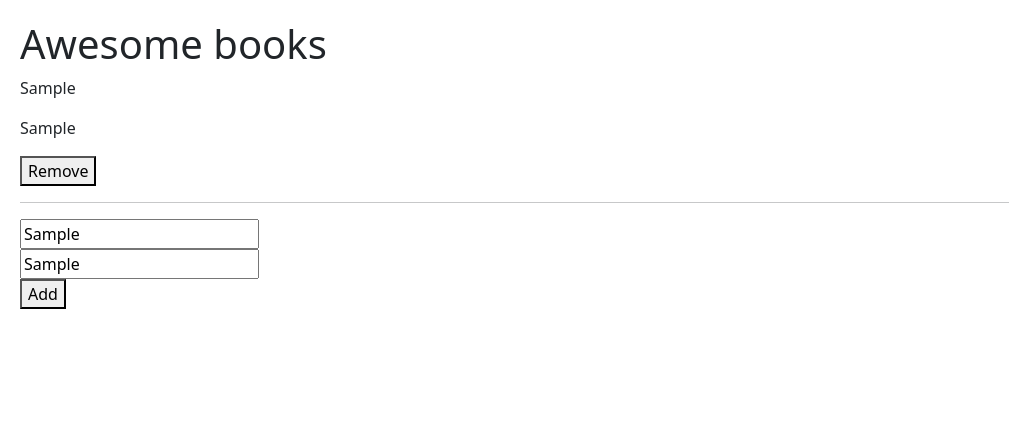
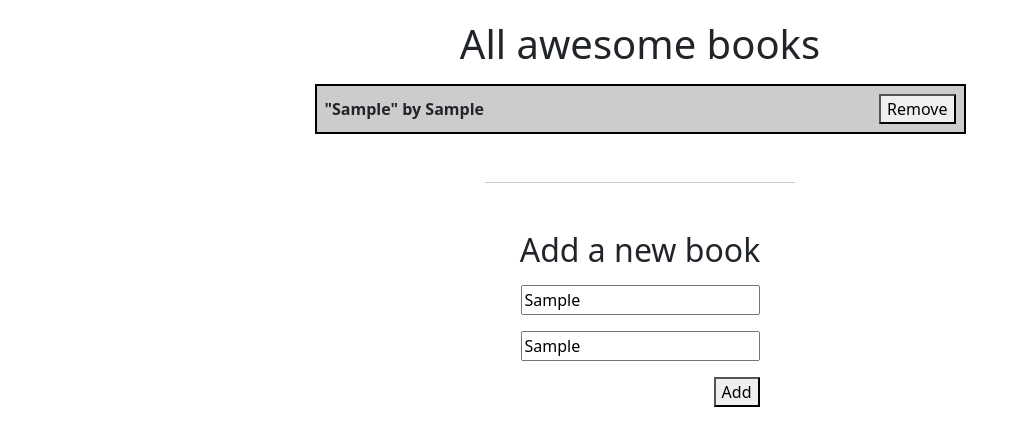
Before and after one commit to nachosala89/awesome-books, a website: page index.html in a window 1280 px wide. Both pictures are taken after typing "Sample", "Sample" into the empty fields and a click on the button "Add". Shown: the whole page, without its empty margins (0-1009 px from the left). Drawn offline with nearby package versions, Linux system fonts and the light colour scheme.

Commit message:
Add styles

```diff
--- a/css/style.css
+++ b/css/style.css
@@ -1,3 +1,11 @@
 body {
   margin: 20px;
 }
+
+#books-list {
+  border: 2px solid black;
+}
+
+article:nth-child(odd) {
+  background-color: #ccc;
+}
--- a/index.html
+++ b/index.html
@@ -9,15 +9,21 @@
   <title>Document</title>
 </head>
 <body>
-  <h1>Awesome books</h1>
-  <div id="books-list"></div>
-  <form>
-    <input type="text" name="title" id="title" placeholder="Title">
-    <br>
-    <input type="text" name="author" id="author" placeholder="Author">
-    <br>
-    <button type="button" id="add-btn">Add</button>
-  </form>
+  <section id="headline" class="container d-flex flex-column align-items-center">
+    <h1>All awesome books</h1>
+    <div id="books-list" class="container col-lg-7 mt-2 p-0 d-none"></div>
+  </section>
+  <hr class='mx-auto my-5 col-3'>
+  <section id="add-book" class="container d-flex flex-column align-items-center">
+    <h2>Add a new book</h2>
+    <form>
+      <input class="my-2" type="text" name="title" id="title" placeholder="Title">
+      <br>
+      <input class="my-2" type="text" name="author" id="author" placeholder="Author">
+      <br>
+      <button class="my-2 float-end" type="button" id="add-btn">Add</button>
+    </form>
+  </section>
   <script src="./js/dom.js"></script>
 </body>
 </html>
--- a/js/dom.js
+++ b/js/dom.js
@@ -18,7 +18,6 @@ class Books {
   }
 
   removeBook(book) {
-    // this.list.splice(this.list.indexOf(book), 1);
     const oldList = this.list;
     const index = this.list.indexOf(book);
     this.list = [...oldList.slice(0, index), ...oldList.slice(index + 1)];
@@ -33,23 +32,25 @@ const books = new Books();
 
 function displayArticle(book) {
   const article = document.createElement('article');
-  const title = document.createElement('p');
-  title.textContent = book.title;
-  article.appendChild(title);
-  const author = document.createElement('p');
-  author.textContent = book.author;
-  article.appendChild(author);
+  article.classList.add('d-flex', 'justify-content-between', 'align-items-center', 'p-2');
+  const text = document.createElement('span');
+  text.textContent = `"${book.title}" by ${book.author}`;
+  text.classList.add('fw-bold');
+  article.appendChild(text);
   const remButton = document.createElement('button');
+  const divBtn = document.createElement('div');
   remButton.classList.add('remove-btn');
   remButton.textContent = 'Remove';
   remButton.addEventListener('click', () => {
     article.remove();
     books.removeBook(book);
     localStorage.setItem('books', JSON.stringify(books.list));
+    if (books.list.length === 0) {
+      container.classList.add('d-none');
+    }
   });
-  article.appendChild(remButton);
-  const hr = document.createElement('hr');
-  article.appendChild(hr);
+  divBtn.appendChild(remButton);
+  article.appendChild(divBtn);
   container.appendChild(article);
 }
 
@@ -61,6 +62,9 @@ function displayBooksList(books) {
 
 function createArticle(books, title, author) {
   if (title !== '' && author !== '') {
+    if (books.list.length === 0) {
+      container.classList.remove('d-none');
+    }
     const book = new Book(title, author);
     books.addBook(book);
     displayArticle(book);
@@ -74,10 +78,11 @@ const button = document.querySelector('#add-btn');
 
 button.addEventListener('click', () => { createArticle(books, titleIn.value, authorIn.value); });
 
-if (localStorage.getItem('books') !== null) {
-  window.addEventListener('load', () => {
-    const storedList = JSON.parse(localStorage.getItem('books'));
+window.addEventListener('load', () => {
+  const storedList = JSON.parse(localStorage.getItem('books'));
+  if (storedList.length > 0) {
     books.copyList(storedList);
     displayBooksList(books);
-  });
-}
+    container.classList.remove('d-none');
+  }
+});
```
